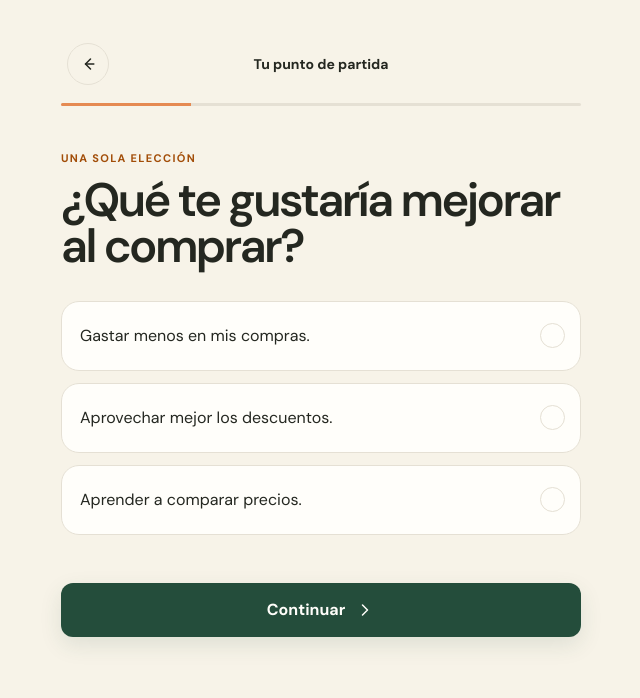
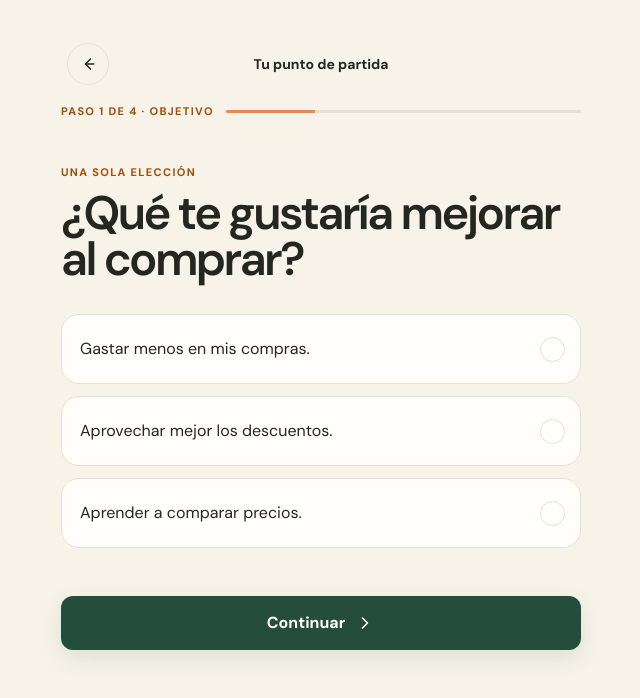
Before and after one commit to SteveArms/AhorraBien, a Next.js app: page /onboarding/objetivo in a window 1280 px wide. Shown: the top 698 px of the page, without its empty margins (319-959 px from the left). Built offline with nearby package versions, Linux system fonts and the light colour scheme.

Commit message:
feat: mostrar el paso y su nombre en el onboarding

```diff
--- a/src/components/ui/progress.tsx
+++ b/src/components/ui/progress.tsx
@@ -1,28 +1,32 @@
 import { cn } from '@/lib/cn'
+import { Eyebrow } from './eyebrow'
 
-type ProgressProps = { step: number; total?: number; className?: string }
+type ProgressProps = {
+  step: number
+  total?: number
+  /** Nombre del paso, p. ej. "Tu plan": se muestra como "Paso 3 de 4 · Tu plan". */
+  label?: string
+  className?: string
+}
 
 /**
- * Barra de progreso por pasos. Por defecto, los 4 del recorrido inicial:
+ * "Paso N de M" con su barra. Por defecto, los 4 del recorrido inicial:
  * objetivo, dificultades, plan y comparar (el último lo muestra el comparador).
  */
-export function Progress({ step, total = 4, className }: ProgressProps) {
+export function Progress({ step, total = 4, label, className }: ProgressProps) {
   return (
-    <div
-      role="progressbar"
-      aria-label={`Paso ${step} de ${total}`}
-      aria-valuemin={1}
-      aria-valuemax={total}
-      aria-valuenow={step}
-      className={cn(
-        'mt-[15px] mb-11 h-[3px] overflow-hidden rounded-[3px] bg-line short:mb-[25px]',
-        className,
-      )}
-    >
-      <span
-        className="block h-full bg-accent transition-[width] duration-300"
-        style={{ width: `${(step / total) * 100}%` }}
-      />
+    <div className={cn('mt-[15px] mb-11 flex items-center gap-3 short:mb-[25px]', className)}>
+      <Eyebrow className="shrink-0">
+        Paso {step} de {total}
+        {label && ` · ${label}`}
+      </Eyebrow>
+      {/* El texto ya lo dice; la barra solo lo refuerza a la vista. */}
+      <div aria-hidden="true" className="h-[3px] flex-1 overflow-hidden rounded-[3px] bg-line">
+        <span
+          className="block h-full bg-accent transition-[width] duration-300"
+          style={{ width: `${(step / total) * 100}%` }}
+        />
+      </div>
     </div>
   )
 }
--- a/src/features/comparison/components/comparison-form.tsx
+++ b/src/features/comparison/components/comparison-form.tsx
@@ -60,15 +60,13 @@ export function ComparisonForm() {
 
       <div className="lg:grid lg:grid-cols-[minmax(0,5fr)_minmax(0,6fr)] lg:gap-14 lg:pt-4">
         <section className="pt-3 pb-5 lg:p-0">
-          <div className="flex items-center gap-3">
-            {/* Desde la demo, comparar es el último paso del onboarding y sigue su numeración. */}
-            <Eyebrow className="shrink-0">{trial ? 'Paso 4 de 4' : 'Paso 1 de 2'}</Eyebrow>
-            <Progress
-              step={trial ? 4 : 1}
-              total={trial ? 4 : 2}
-              className="my-0 flex-1 short:mb-0"
-            />
-          </div>
+          {/* Desde la demo, comparar es el último paso del onboarding y sigue su numeración. */}
+          <Progress
+            step={trial ? 4 : 1}
+            total={trial ? 4 : 2}
+            label={trial ? 'Compara' : undefined}
+            className="my-0 short:mb-0"
+          />
           <h1 className="mt-3 mb-2 text-[clamp(30px,8vw,34px)] lg:text-[42px]">
             ¿Qué alternativas quieres comparar?
           </h1>
--- a/src/features/onboarding/components/demo-screen.tsx
+++ b/src/features/onboarding/components/demo-screen.tsx
@@ -52,7 +52,7 @@ export function DemoScreen() {
         title={lesson ? 'Tu plan' : 'Cómo funciona'}
         backHref={goal ? '/onboarding/dificultades' : '/'}
       />
-      <Progress step={3} />
+      <Progress step={3} label={lesson ? 'Tu plan' : 'Cómo funciona'} />
 
       {lesson ? (
         <section>
@@ -82,7 +82,7 @@ export function DemoScreen() {
 
       {lesson ? (
         <section className="mt-8">
-          <Eyebrow>Pruébalo con un ejemplo</Eyebrow>
+          <Eyebrow>Último paso: compara este ejemplo</Eyebrow>
           <h2 className="mt-2 text-[22px] font-bold tracking-[-.03em]">{lesson.example.product}</h2>
           <p className="mt-1.5 mb-4 text-sm leading-normal text-muted">{lesson.example.context}</p>
           <div className="grid grid-cols-[1fr_30px_1fr] items-center border-y border-line py-[22px]">
@@ -121,7 +121,7 @@ export function DemoScreen() {
 
       <StickyActions>
         <Button onClick={tryIt}>
-          {lesson ? 'Probar este ejemplo' : 'Probar comparación'} <Icon name="arrow" />
+          {lesson ? 'Comparar este ejemplo' : 'Probar comparación'} <Icon name="arrow" />
         </Button>
         {lesson ? (
           <ButtonLink href="/onboarding/dificultades" variant="text">
--- a/src/features/onboarding/components/difficulty-step.tsx
+++ b/src/features/onboarding/components/difficulty-step.tsx
@@ -22,7 +22,7 @@ export function DifficultyStep() {
         title="Tu punto de partida"
         backHref={fromProfile ? '/perfil' : '/onboarding/objetivo'}
       />
-      <Progress step={2} />
+      <Progress step={2} label="Dificultades" />
       <section>
         <Eyebrow>Puedes elegir varias</Eyebrow>
         <h1 className="mt-2.5 mb-8">¿Qué suele hacer más difícil elegir?</h1>
--- a/src/features/onboarding/components/goal-step.tsx
+++ b/src/features/onboarding/components/goal-step.tsx
@@ -36,7 +36,7 @@ export function GoalStep() {
   return (
     <Screen>
       <ScreenHeader title="Tu punto de partida" backHref={fromProfile ? '/perfil' : '/'} />
-      <Progress step={1} />
+      <Progress step={1} label="Objetivo" />
       <section>
         <Eyebrow>Una sola elección</Eyebrow>
         <h1 id={titleId} className="mt-2.5 mb-8">
```
Also changed, not shown: 1 other file (tests, documents, lock files or other folders).
